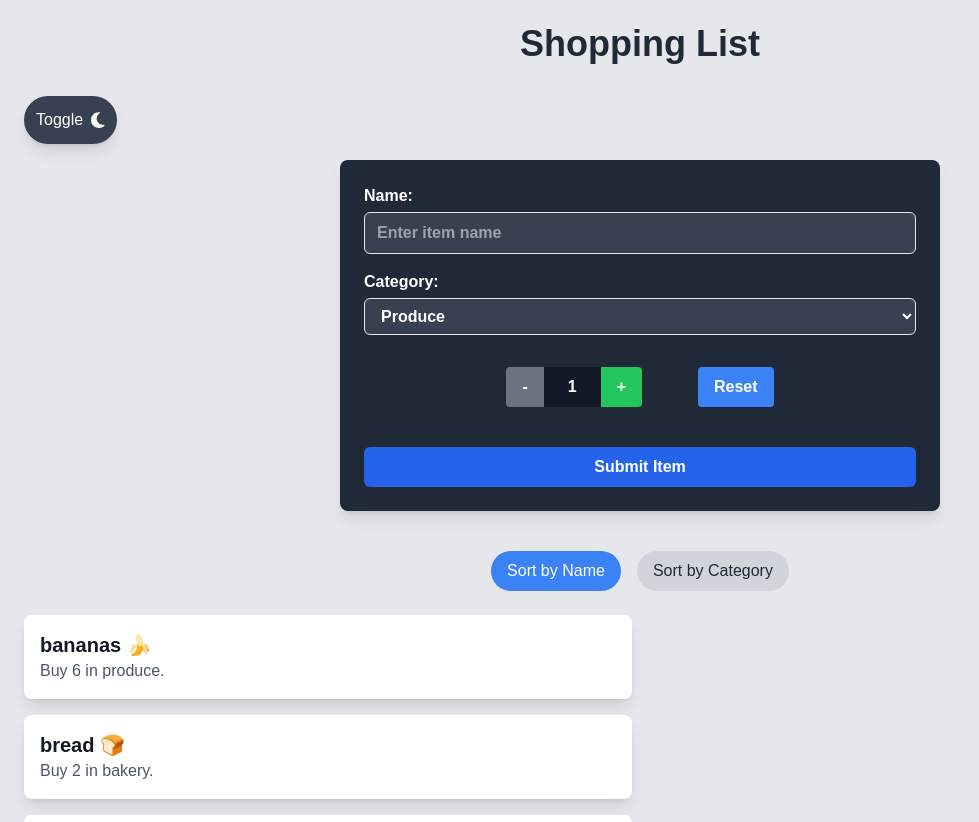
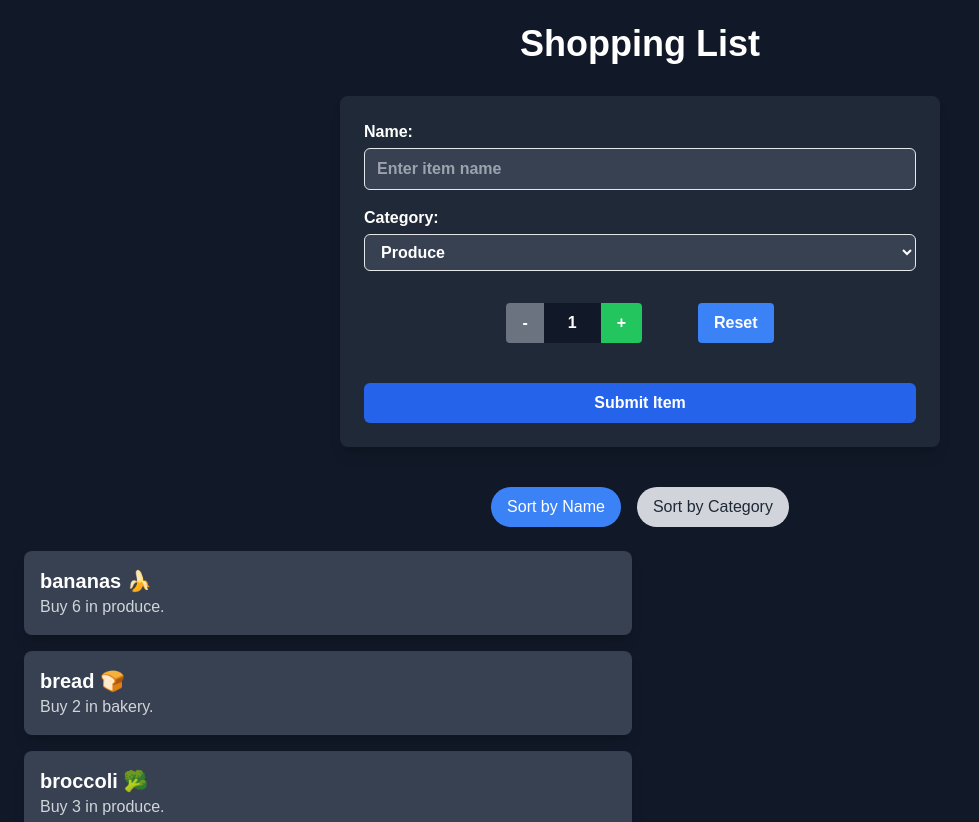
Before and after one commit to Jaimin090/cprg306-assignments, a Next.js app: page /week-7 in a window 1280 px wide. Shown: the top 822 px of the page, without its empty margins (0-979 px from the left). Built offline with nearby package versions, Linux system fonts and the light colour scheme.

Commit message:
week-7 darkMode removed

```diff
--- a/app/week-7/item-list.js
+++ b/app/week-7/item-list.js
@@ -1,7 +1,7 @@
 import React, { useState } from "react";
 import Item from "./item";
 
-export default function ItemList({ darkMode, items }) {
+export default function ItemList({items }) {
   const [sortBy, setSortBy] = useState("name");
 
   // Sorting the items based on the sortBy state
@@ -50,7 +50,6 @@ export default function ItemList({ darkMode, items }) {
               name={item.name}
               quantity={item.quantity}
               category={item.category}
-              darkMode={darkMode}
             />
           ))}
         </ul>
--- a/app/week-7/item.js
+++ b/app/week-7/item.js
@@ -1,14 +1,10 @@
 import React from "react";
 
-const Item = ({ name, quantity, category, darkMode }) => {
+const Item = ({ name, quantity, category }) => {
   return (
-    <li
-    className={`transition-transform transform hover:scale-105 shadow-lg rounded-lg p-4 mb-4 ${
-    darkMode ? "bg-gray-700 text-white" : "bg-white text-gray-900"
-    }`}
-  >
-      <div className={`text-xl font-bold`}>{name}</div>
-      <div className={`text-md ${darkMode ? 'text-gray-300' : 'text-gray-600'}`}>Buy {quantity} in {category}.</div>
+    <li className="transition-transform transform hover:scale-105 shadow-lg rounded-lg p-4 mb-4 bg-gray-700 text-white">
+      <div className="text-xl font-bold">{name}</div>
+      <div className="text-md text-gray-300">Buy {quantity} in {category}.</div>
     </li>
   );
 };
--- a/app/week-7/page.js
+++ b/app/week-7/page.js
@@ -1,45 +1,28 @@
 "use client";
 
 import React, { useState } from "react";
-import { FontAwesomeIcon } from "@fortawesome/react-fontawesome";
-import { faMoon, faSun } from "@fortawesome/free-solid-svg-icons";
 import ItemList from "./item-list";
 import NewItem from "./new-item";
 import itemsData from "./items.json"
 
 export default function Page() {
-  const [darkMode, setDarkMode] = useState(false);
   const [items, setItems] = useState(itemsData);
-
-  const toggleDarkMode = () => {
-    setDarkMode(!darkMode);
-    document.documentElement.classList.toggle("dark", !darkMode);
-  };
 
   const handleAddItem = (newItem) => {
     setItems((prevItems) => [...prevItems, newItem]);
   };
 
   return (
-    <main className={`min-h-screen p-6 fade-in transition-colors duration-300 ${darkMode ? "bg-gray-900" : "bg-gray-200"}`}>
-      <h1 className={`font-extrabold text-4xl text-center transition-colors duration-300 ${darkMode ? "text-white" : "text-gray-800"} mb-8`}>
+    <main className="min-h-screen p-6 fade-in bg-gray-900 transition-colors duration-300">
+      <h1 className="font-extrabold text-4xl text-center text-white mb-8">
         Shopping List
       </h1>
-
-        <button
-            onClick={toggleDarkMode}
-            className={`flex items-center justify-center p-3 mb-4 rounded-full transition-transform duration-300 ease-in-out transform ${darkMode ? "bg-gray-300 text-gray-900 hover:bg-gray-400 shadow-md" : "bg-gray-700 text-white hover:bg-gray-600 shadow-lg"}`}>
-            Toggle
-            <span className="mr-2"></span>
-            <FontAwesomeIcon icon={darkMode ? faSun : faMoon} className=" text-lg" />
-
-        </button>
 
       {/* Pass handleAddItem as a prop to NewItem */}
       <NewItem onAddItem={handleAddItem} />
 
       {/* Pass items and darkMode as props to ItemList */}
-      <ItemList items={items} darkMode={darkMode} />
+      <ItemList items={items} />
     </main>
   );
 }
```
